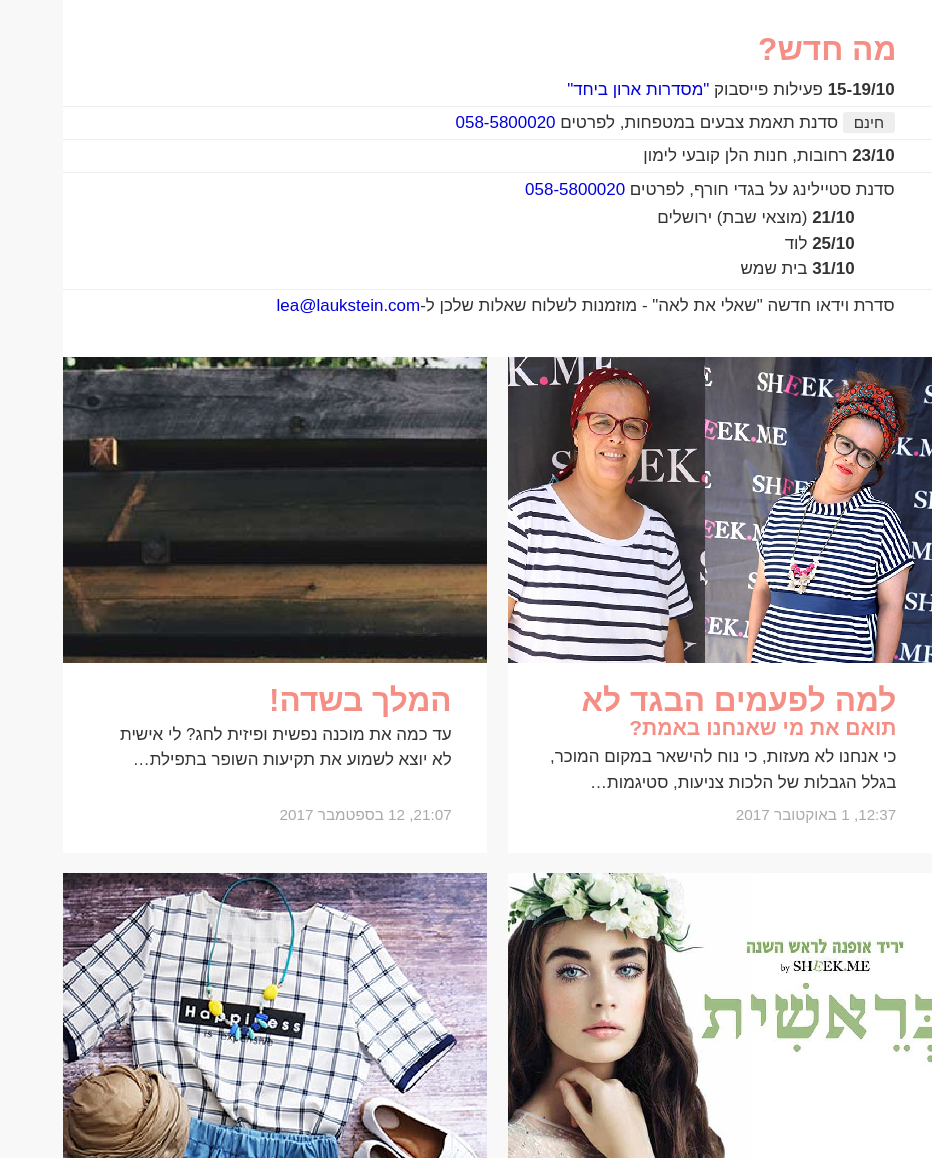
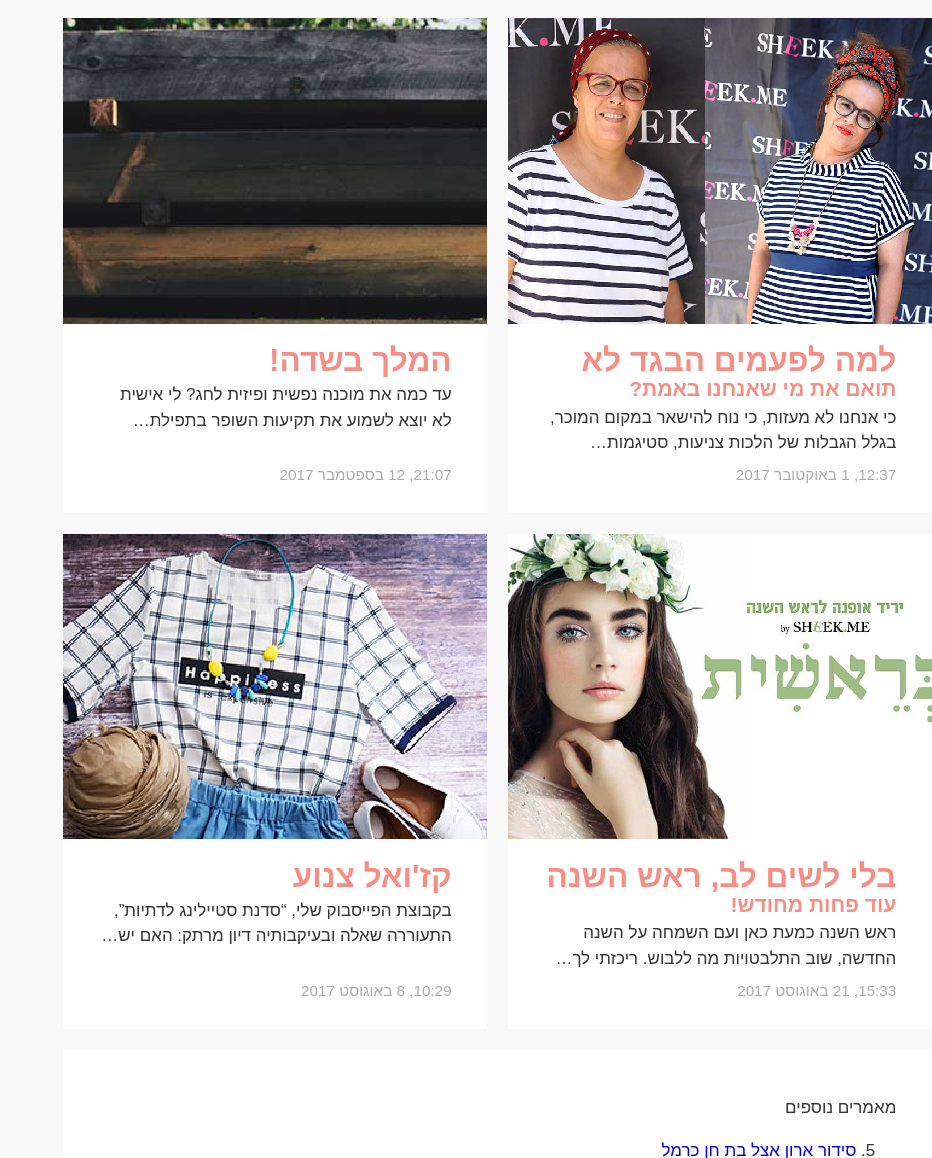
Before and after one commit to laukstein/lea.laukstein.com, a Jekyll site: the page built from index.md, in a window 1280 px wide and 1400 px high, scrolled down 312 px. Shown: the part 242-1400 px from the top of the window, without its empty margins (348-1280 px from the left). Built offline with Jekyll 4.4.1, drawn with Linux system fonts in a browser that asks for light colours.

Commit message:
Removed "news" block from index page

```diff
--- a/index.md
+++ b/index.md
@@ -8,48 +8,10 @@ subscribe: 70a2d0d976
 subscribe-success: המדריך כבר בדרך אליך
 subscribe-autofocus: true
 headlines: true
-news: |
-    <div class="box news">
-        <h2>מה חדש?</h2>
-        <ul>
-            <li><b>15-19/10</b> פעילות פייסבוק <a href=https://www.facebook.com/groups/304148679918860/ rel=nofollow target=_blank>"מסדרות ארון ביחד"</a></li>
-            <li><span class=tag>חינם</span> סדנת תאמת צבעים במטפחות, לפרטים <a href=tel:0585800020 target=_blank>058-5800020</a></li>
-            <li><b>23/10</b> רחובות, חנות הלן קובעי לימון</li>
-            <li>סדנת סטיילינג על בגדי חורף, לפרטים <a href=tel:0585800020 target=_blank>058-5800020</a>
-                <ul>
-                    <li><b>21/10</b> (מוצאי שבת) ירושלים</li>
-                    <li><b>25/10</b> לוד</li>
-                    <li><b>31/10</b> בית שמש</li>
-                </ul>
-            </li>
-            <li>סדרת וידאו חדשה "שאלי את לאה" - מוזמנות לשלוח שאלות שלכן ל-<a href=mailto:lea@laukstein.com target=_blank>lea@laukstein.com</a></li>
-        </ul>
-    </div>
 css: |
-    .news h2 {
-        margin: 0 0 .3em;
-    }
-    .news ul {
-        margin: .2em 0;
-        list-style: none;
-    }
-    .news > ul {
-        padding: 0;
-        margin: 0 -2.1em -1.1em;
-        list-style: none;
-    }
-    .news > ul > li {
-        padding: .2em 2.2em;
-        border-top: 1px solid #eee;
-    }
-    .news > ul > li:first-child {
-        border-top: 0;
-    }
-    .news .tag {
-        display: inline;
-    }
     .headlines {
         display: table-row;
+        margin-top: 1.2em;
     }
     .headlines a.absolute {
         z-index: 1;
```
